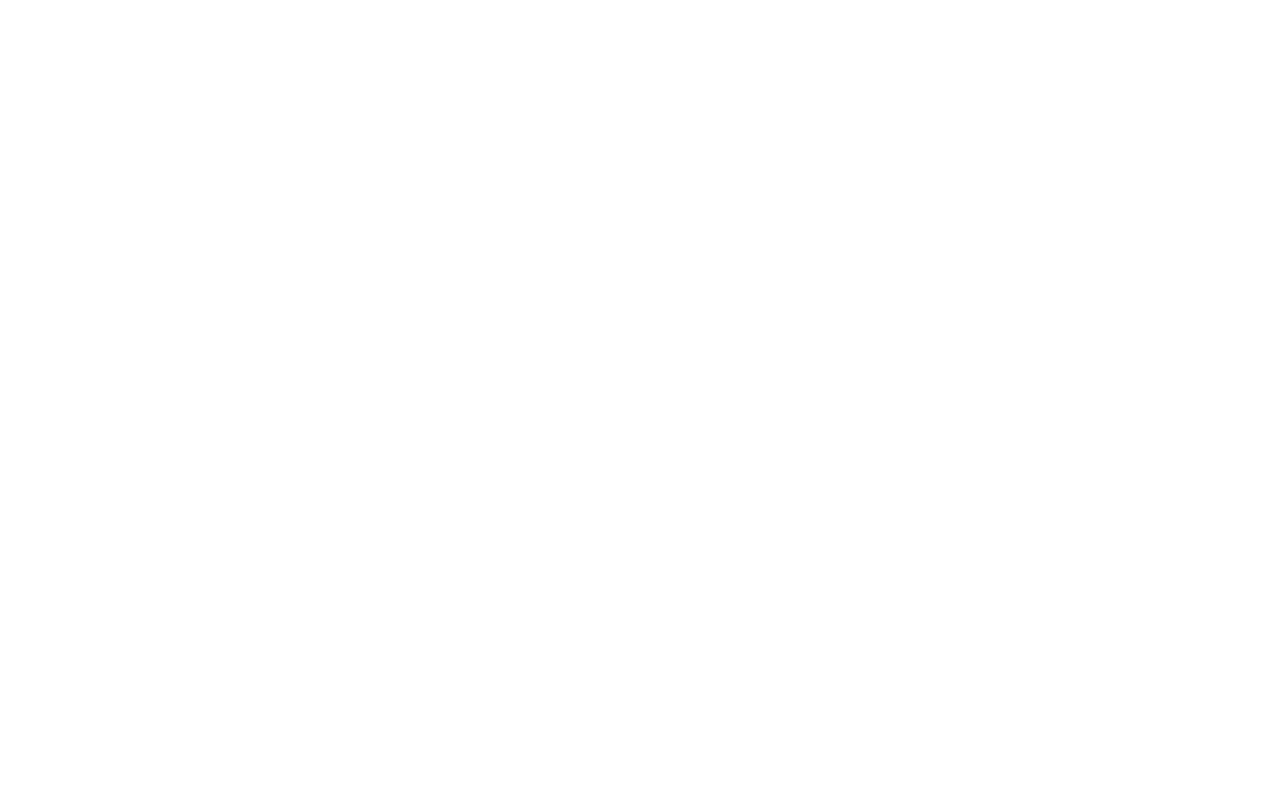
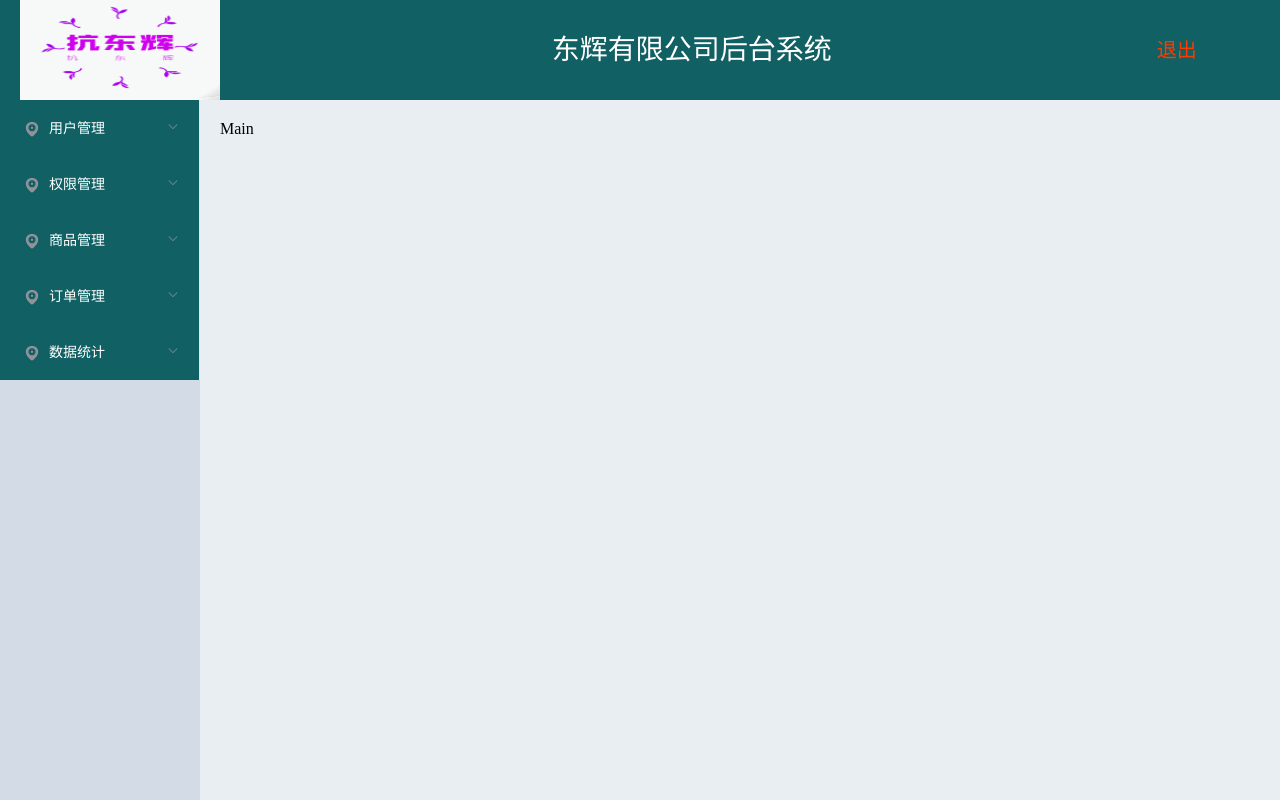
Before and after one commit to StartAtAnyTime/store, a Vue app: page /#/ in a window 1280 px wide. Built offline with nearby package versions, Linux system fonts and the light colour scheme; sample sign-in values are in the browser's storage; the HTML template or start-up script is replaced by a standard one.

Commit message:
完成退出，回车登录，首页登录验证

```diff
--- a/src/router/index.js
+++ b/src/router/index.js
@@ -1,13 +1,14 @@
 import Vue from 'vue';
 import Router from 'vue-router';
-import HelloWorld from '@/components/HelloWorld';
-// 导入组件
+// 导入页面组件
 import Login from '../views/login';
+import Home from '@/views/home'
 
 Vue.use(Router);
 
 export default new Router({
   routes: [
-    {name:'login', path:'/login', component:Login}
+    {name:'login', path:'/login', component:Login},
+    {name:'home', path:'/', component:Home}
   ]
 });
--- /dev/null
+++ b/src/views/home.vue
@@ -0,0 +1,150 @@
+<template>
+    <el-container class="container">
+      <!-- 头部 -->
+      <el-header class="header" style="height:100px">
+        <el-row>
+          <el-col :span="4">
+            <img style="height:100px;width:200px" src="@/assets/logo2.png" alt="">
+          </el-col>
+          <el-col :span="18">
+            <div class="title">东辉有限公司后台系统</div>
+          </el-col>
+          <el-col :span="2">
+            <a class="logout" href="#" @click.prevent="handleLogout">退出</a>
+          </el-col>
+        </el-row>
+      </el-header>
+      <el-container>
+        <!-- 侧边导航 -->
+        <el-aside width="200px" class="aside">
+          <el-menu
+            unique-opened
+            router
+            default-active="2"
+            class="el-menu-vertical-demo"
+            background-color="#116063"
+            text-color="#fff"
+            active-text-color="rgba(255, 60, 0, 0.986)">
+            <el-submenu index="1">
+              <template slot="title">
+                <i class="el-icon-location"></i>
+                <span>用户管理</span>
+              </template>
+              <el-menu-item index="/users">
+                 <i class="el-icon-menu"></i>
+                <span slot="title">用户列表</span>
+               </el-menu-item>
+            </el-submenu>
+
+            <el-submenu index="2">
+              <template slot="title">
+                <i class="el-icon-location"></i>
+                <span>权限管理</span>
+              </template>
+              <el-menu-item index="2-1">
+              <i class="el-icon-menu"></i>
+              <span slot="title">角色列表</span>
+              </el-menu-item>
+              <el-menu-item index="2-2">
+              <i class="el-icon-menu"></i>
+              <span slot="title">权限列表</span>
+              </el-menu-item>
+            </el-submenu>
+
+            <el-submenu index="3">
+              <template slot="title">
+                <i class="el-icon-location"></i>
+                <span>商品管理</span>
+              </template>
+              <el-menu-item index="3-1">
+              <i class="el-icon-menu"></i>
+              <span slot="title">商品列表</span>
+              </el-menu-item>
+              <el-menu-item index="2-2">
+              <i class="el-icon-menu"></i>
+              <span slot="title">分类参数</span>
+              </el-menu-item>
+              <el-menu-item index="2-2">
+              <i class="el-icon-menu"></i>
+              <span slot="title">商品分类</span>
+              </el-menu-item>
+            </el-submenu>
+
+            <el-submenu index="4">
+              <template slot="title">
+                <i class="el-icon-location"></i>
+                <span>订单管理</span>
+              </template>
+              <el-menu-item index="4-1">
+                 <i class="el-icon-menu"></i>
+                <span slot="title">订单列表</span>
+               </el-menu-item>
+            </el-submenu>
+
+            <el-submenu index="5">
+              <template slot="title">
+                <i class="el-icon-location"></i>
+                <span>数据统计</span>
+              </template>
+              <el-menu-item index="5-1">
+                 <i class="el-icon-menu"></i>
+                <span slot="title">数据报表</span>
+               </el-menu-item>
+            </el-submenu>
+
+          </el-menu>
+        </el-aside>
+        <el-main class="main">Main</el-main>
+      </el-container>
+    </el-container>
+</template>
+
+<script>
+  export default {
+    beforeCreate () {
+      var token = sessionStorage.getItem('token')
+      if(!token){
+        this.$message.error('请先去登录哟！')
+        this.$router.push('/login')
+      }
+    },
+    methods: {
+    handleLogout () {
+      sessionStorage.clear();
+      this.$message.success('退出成功！')
+      this.$router.push('/login')
+    }
+    }
+  }
+</script>
+<style>
+.container {
+  height: 100%;
+}
+
+.header {
+  background-color: #116063;
+  padding:0 0;
+}
+.header .title{
+  font-size: 28px;
+  color: white;
+  line-height: 100px;
+  text-align: center;
+}
+.header .logout{
+  text-decoration: none;
+  color: rgba(255, 60, 0, 0.986);
+  text-align: center;
+  line-height: 100px;
+  font-size: 20px;
+}
+
+.aside {
+  background-color: #d3dce6;
+}
+
+.main {
+  background-color: #e9eef3;
+}
+</style>
--- a/src/views/login.vue
+++ b/src/views/login.vue
@@ -6,7 +6,7 @@
         <el-input v-model="formdata.username"></el-input>
       </el-form-item>
       <el-form-item label="密码">
-        <el-input v-model="formdata.password"></el-input>
+        <el-input v-model="formdata.password"  @keyup.enter.native="handleLogin"></el-input>
       </el-form-item>
       <el-button type="primary" class="login-btn" @click="handleLogin">登录</el-button>
   </el-form>
@@ -33,7 +33,7 @@
             console.log(res)
             if(res.data.meta.status === 200){
               sessionStorage.setItem('token',res.data.data.token)
-              this.$router.push('/home');
+              this.$router.push('/');
               this.$message.success(res.data.meta.msg);
             }else{
               this.$message.success(res.data.meta.msg);
@@ -48,7 +48,7 @@
 </script>
 
 
-<style>
+<style scoped>
 .login-wrap {
   background-color: #324152;
   height: 100%;
```
Also changed, not shown: src/assets/logo.png, src/assets/logo2.png (added).
